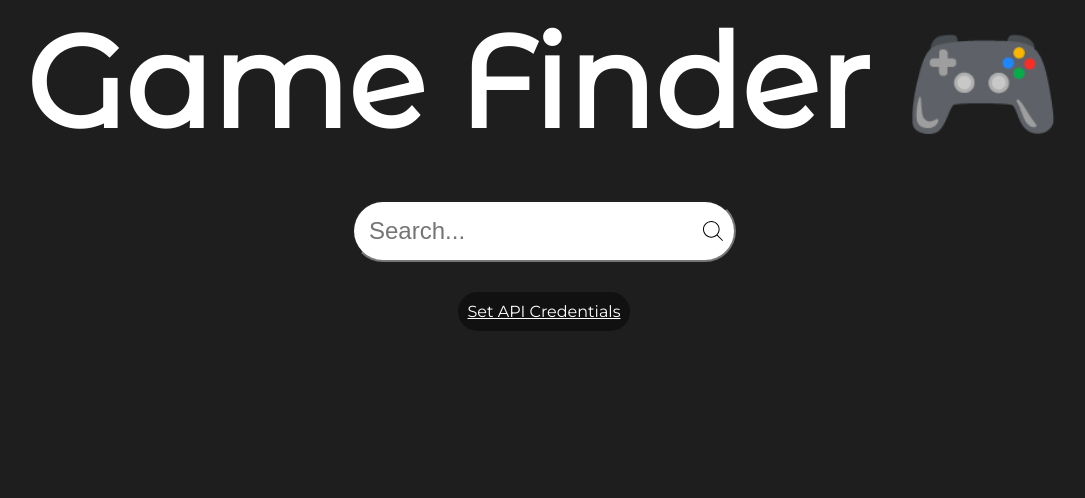
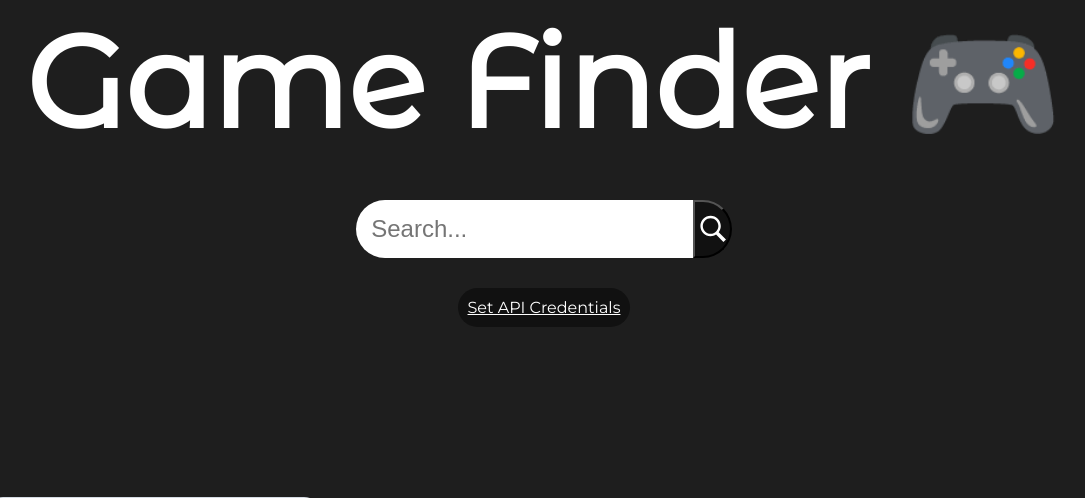
Before and after one commit to tj-browne/game-finder, a Django app: template main/templates/main/search.html in a window 1280 px wide. Shown: the part 216-714 px from the top of the page, without its empty margins (96-1181 px from the left). Run offline with Django 5.2, Linux system fonts and the light colour scheme; the template is opened without the code that fills it: most values are stand-ins (such as "Sample title", 1, 10 or a date in 2020); grey boxes marked "Sample" are stand-in pictures; parts of the project's set-up code (start-up, migrations or seed data) failed here and were passed over.

Commit message:
Add button to search bar

```diff
--- a/main/static/main/css/styles.css
+++ b/main/static/main/css/styles.css
@@ -36,15 +36,28 @@ main {
 }
 
 .search-input {
-    border-radius: 60px;
+    border-radius: 60px 0 0 60px;
     font-size: 24px;
     background-color: #ffffff;
-    background-image: url('../images/searchicon.svg');
-    background-position: 97% center;
     padding: 15px;
     background-repeat: no-repeat;
     background-size: 20px;
-    width: 100%;
+    width: 80%;
+    border: none;
+}
+
+.search-button {
+    border-radius: 0 60px 60px 0;
+    background-color: #111111;
+    width: 10%;
+    background-image: url('../images/icons8-search.svg');
+    background-position: center;
+    background-size: 30px;
+    background-repeat: no-repeat;
+}
+
+.search-button:hover {
+    cursor: pointer;
 }
 
 .search-container {
@@ -170,7 +183,7 @@ main {
 }
 
 
-.credentials-form label{
+.credentials-form label {
     font-size: 1.4em;
     text-align: left;
     padding: 10px 20px 0 4px;
@@ -266,6 +279,11 @@ main {
         margin-top: 0;
     }
 
+    .search-button {
+        width: 20%;
+        background-size: 30px;
+    }
+
     .credentials-link {
         margin-top: 18px;
     }
--- a/main/templates/main/search.html
+++ b/main/templates/main/search.html
@@ -18,6 +18,7 @@
         <h1 class="homepage-title"><a href="{% url 'search' %}">Game Finder 🎮</a></h1>
         <form method="GET" class="search-form" action="">
             <input class="search-input" type="text" name="query" placeholder="Search...">
+            <button type="submit" class="search-button"></button>
         </form>
         {% if error_message %}
             <div class="error" role="alert">
```
Also changed, not shown: db.sqlite3, main/static/main/images/icons8-search.svg (added).
